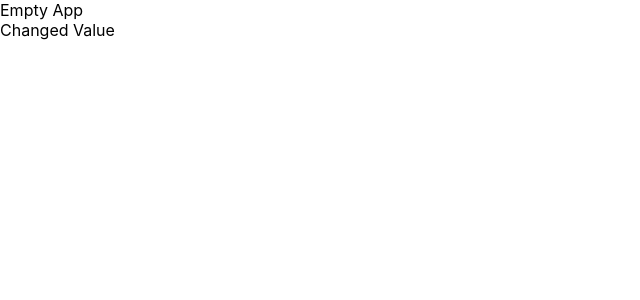
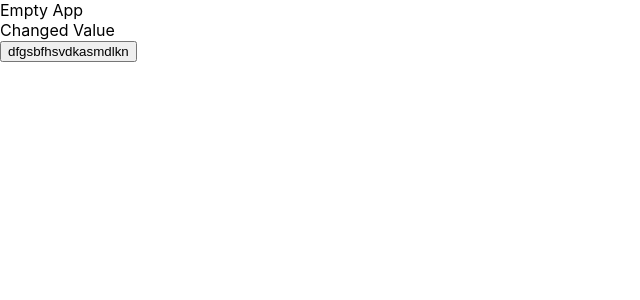
Before and after one commit to rrostomyan/react-lists-keys-ref, a React (Create React App) app: page / in a window 1280 px wide. Shown: the top 300 px of the page, without its empty margins (0-640 px from the left). Built offline with nearby package versions, Linux system fonts and the light colour scheme.

Commit message:
Added butten

```diff
--- a/src/App.js
+++ b/src/App.js
@@ -2,12 +2,13 @@ import React from "react";
 import "./App.css";
 
 function App() {
-  return (
-  <>
-  <div>Empty App</div>
-  <div>Changed Value</div>
-  </>
-  )
+	return (
+		<>
+			<div>Empty App</div>
+			<div>Changed Value</div>
+			<button>dfgsbfhsvdkasmdlkn</button>
+		</>
+	);
 }
 
 export default App;
```
